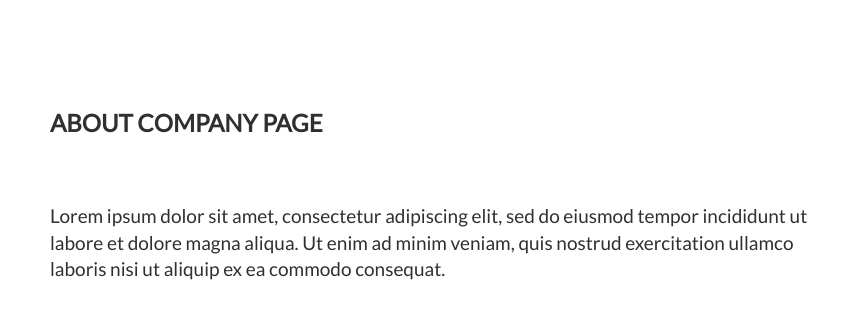
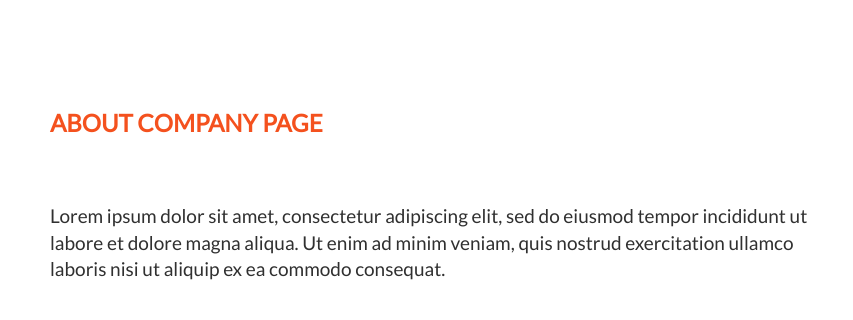
Before and after one commit to sodiq247/learning-basic-git, a plain HTML site: page index.html in a window 1280 px wide. Shown: the part 386-706 px from the top of the page, 0-853 px from the left. Drawn offline with nearby package versions, Linux system fonts and the light colour scheme.

Commit message:
h2 new color

```diff
--- a/main.css
+++ b/main.css
@@ -7,7 +7,7 @@ body {
 h2 {
     font-size: 24px;
     text-transform: uppercase;
-    color: #303030;
+    color: #f4511e;
     font-weight: 600;
     margin-bottom: 30px;
 }
```
